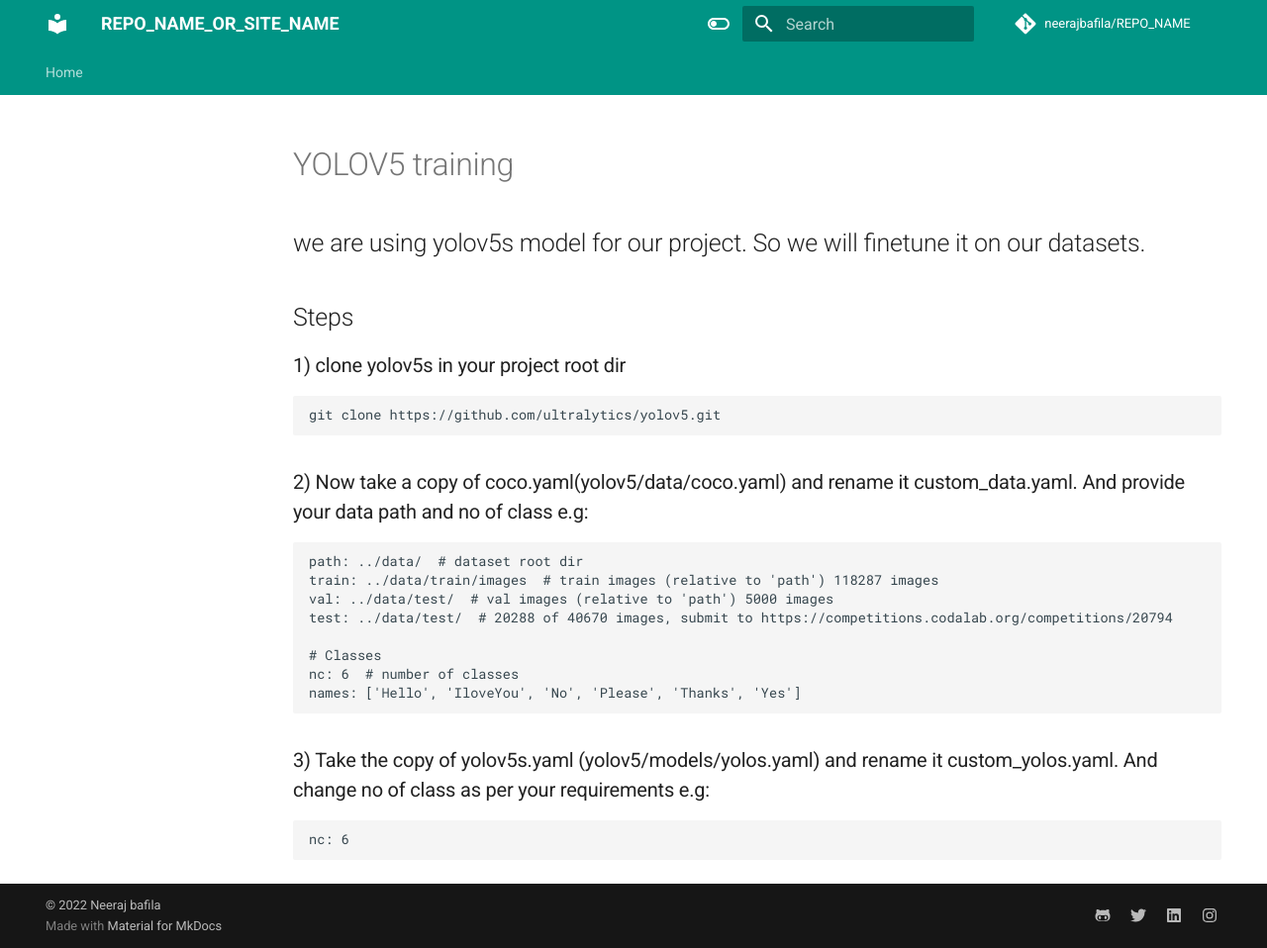
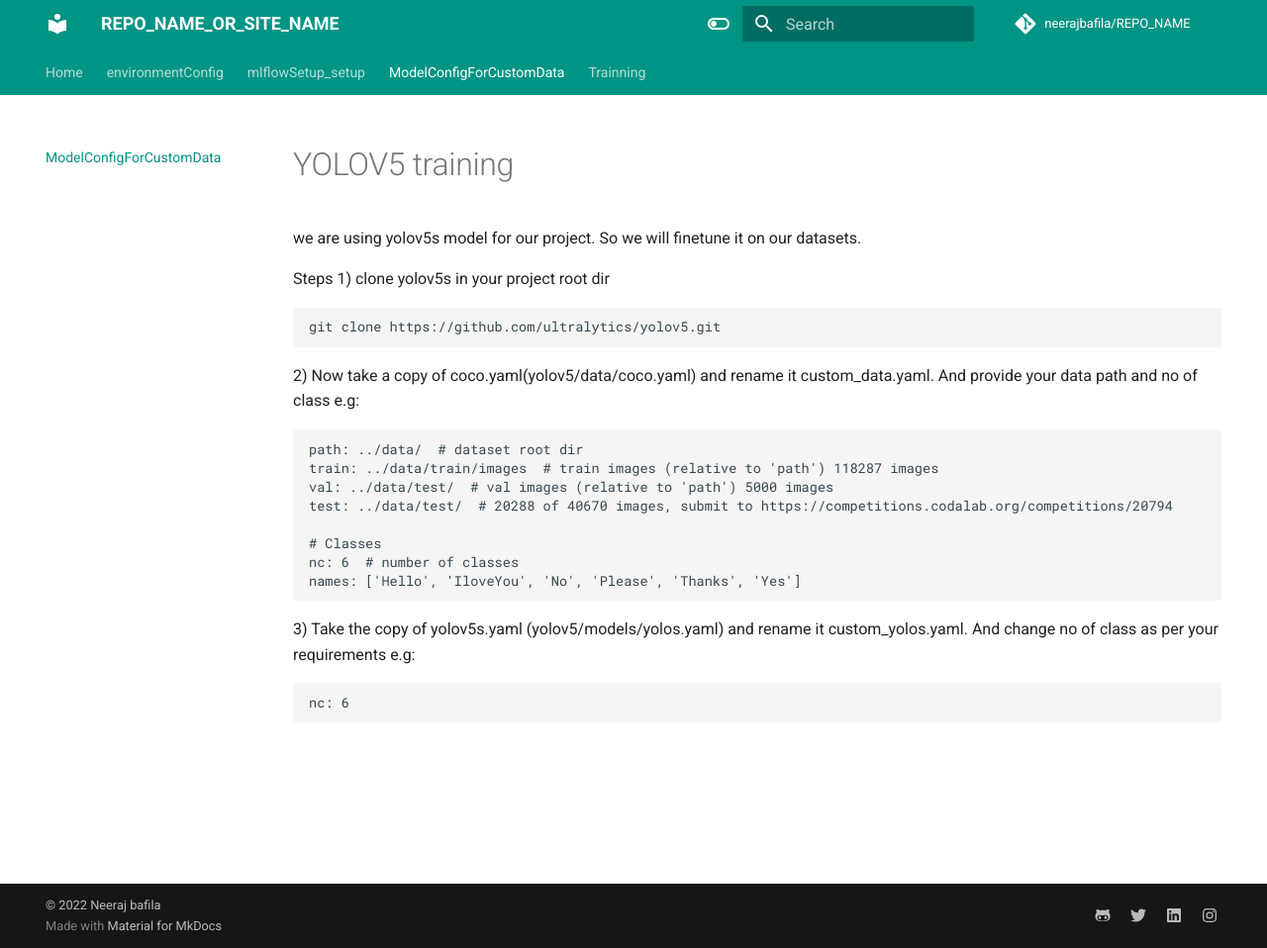
Before and after one commit to neerajbafila/Sign-Language-Generation-From-Video-using-YOLOV5, an MkDocs documentation site: the page built from docs/modelConfigForCustomData.md, in a window 1280 px wide and 958 px high. Shown: the whole window at 99% size. Built offline with MkDocs 1.6.1 and Material for MkDocs 9.7.7, drawn with Linux system fonts in a browser that asks for light colours; comment, search, counter and statistics services are not loaded.

Commit message:
mkdocs changes

````diff
--- a/docs/modelConfigForCustomData.md
+++ b/docs/modelConfigForCustomData.md
@@ -1,13 +1,13 @@
 # YOLOV5 training
 
-## we are using yolov5s model for our project. So we will finetune it on our datasets.
+ we are using yolov5s model for our project. So we will finetune it on our datasets.
 
-## Steps
-### 1) clone yolov5s in your project root dir
+ Steps
+ 1) clone yolov5s in your project root dir
 ```
 git clone https://github.com/ultralytics/yolov5.git
 ```
-### 2) Now take a copy of coco.yaml(yolov5/data/coco.yaml) and rename it custom_data.yaml. And provide your data path and no of class e.g:
+ 2) Now take a copy of coco.yaml(yolov5/data/coco.yaml) and rename it custom_data.yaml. And provide your data path and no of class e.g:
 ```
 path: ../data/  # dataset root dir
 train: ../data/train/images  # train images (relative to 'path') 118287 images
@@ -18,7 +18,7 @@
 nc: 6  # number of classes
 names: ['Hello', 'IloveYou', 'No', 'Please', 'Thanks', 'Yes']
 ```
-### 3) Take the copy of yolov5s.yaml (yolov5/models/yolos.yaml) and rename it custom_yolos.yaml. And change no of class as per your requirements e.g:
+ 3) Take the copy of yolov5s.yaml (yolov5/models/yolos.yaml) and rename it custom_yolos.yaml. And change no of class as per your requirements e.g:
 ```
 nc: 6
 ```
--- a/mkdocs.yaml
+++ b/mkdocs.yaml
@@ -3,6 +3,13 @@
 # defeine TOC or order of website-
 nav:
   - Home: index.md
+  - environmentConfig: environmentConfig.md
+  - mlflowSetup_setup: mlflowSetup.md
+  - ModelConfigForCustomData: modelConfigForCustomData.md
+  - Trainning: ModelTrainning.md
+
+
+
 
 site_author: Neeraj Bafila
 site_description: >-
````
Also changed, not shown: docs/ModelTrainning.md (renamed from docs/trainning.md, +2 -1 lines), docs/environmentConfig.md (added, +54 -0 lines), docs/index.md (+2 -2 lines), docs/mlflowSetup.md (+2 -2 lines).
